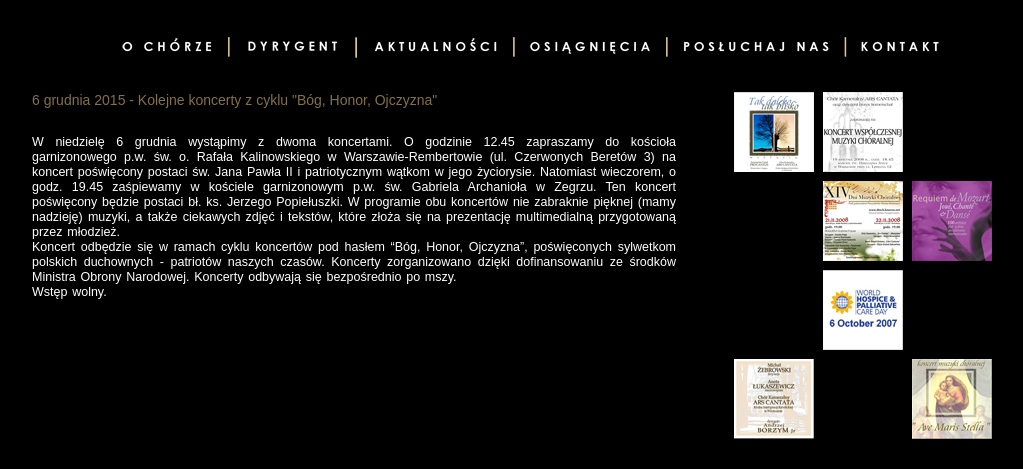
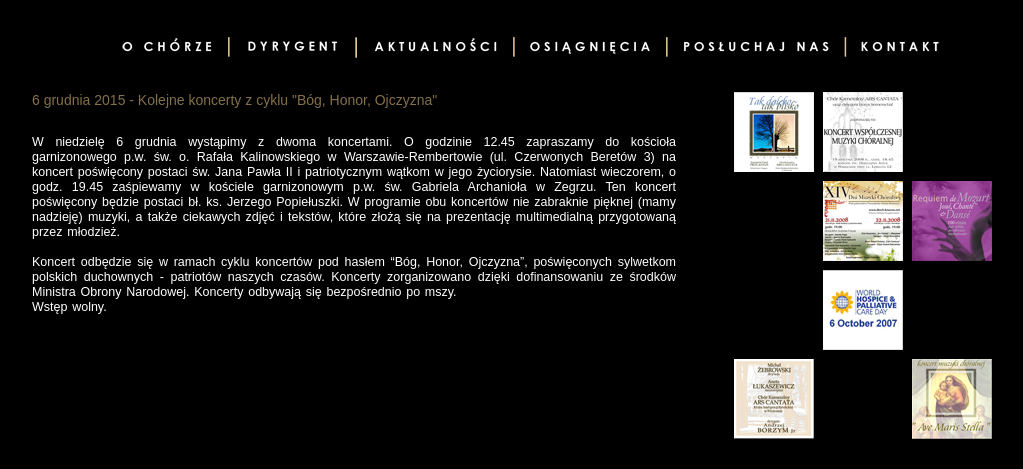
Before and after one commit to ars-cantata/ars-cantata.github.io, a Jekyll site: the page built from _posts/2015-12-06-koncert_Rembertow.md, in a window 1280 px wide, cut to the strip 0-469 px from the top of the page. Shown: the whole strip, without its empty margins (123-1146 px from the left). Built offline with Jekyll 4.4.1, drawn with Linux system fonts in a browser that asks for light colours.

Commit message:
korekty estatyczne

```diff
--- a/_posts/2015-12-06-koncert_Rembertow.md
+++ b/_posts/2015-12-06-koncert_Rembertow.md
@@ -5,8 +5,8 @@ layout: layout_post
 language: pl
 ---
 <br>
-W niedzielę 6 grudnia wystąpimy z dwoma koncertami. O godzinie 12.45 zapraszamy do kościoła garnizonowego p.w. św. o. Rafała Kalinowskiego w Warszawie-Rembertowie (ul. Czerwonych Beretów 3) na koncert poświęcony postaci św. Jana Pawła II i patriotycznym wątkom w jego życiorysie. Natomiast wieczorem, o godz. 19.45 zaśpiewamy w kościele garnizonowym p.w. św. Gabriela Archanioła w Zegrzu. Ten koncert poświęcony będzie postaci bł. ks. Jerzego Popiełuszki. W programie obu koncertów nie zabraknie pięknej (mamy nadzieję) muzyki, a także ciekawych zdjęć i tekstów, które złoża się na prezentację multimedialną przygotowaną przez młodzież.
-<br>
+W niedzielę 6 grudnia wystąpimy z dwoma koncertami. O godzinie 12.45 zapraszamy do kościoła garnizonowego p.w. św. o. Rafała Kalinowskiego w Warszawie-Rembertowie (ul. Czerwonych Beretów 3) na koncert poświęcony postaci św. Jana Pawła II i patriotycznym wątkom w jego życiorysie. Natomiast wieczorem, o godz. 19.45 zaśpiewamy w kościele garnizonowym p.w. św. Gabriela Archanioła w Zegrzu. Ten koncert poświęcony będzie postaci bł. ks. Jerzego Popiełuszki. W programie obu koncertów nie zabraknie pięknej (mamy nadzieję) muzyki, a także ciekawych zdjęć i tekstów, które złożą się na prezentację multimedialną przygotowaną przez młodzież.
+<br><br>
 Koncert odbędzie się w ramach cyklu koncertów pod hasłem "Bóg, Honor, Ojczyzna", poświęconych sylwetkom polskich duchownych - patriotów naszych czasów. Koncerty zorganizowano dzięki dofinansowaniu ze środków Ministra Obrony Narodowej. Koncerty odbywają się bezpośrednio po mszy.
 <br>
 Wstęp wolny.
```
